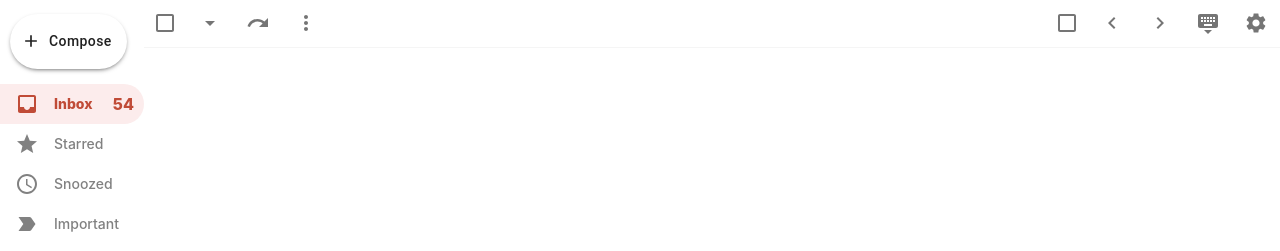
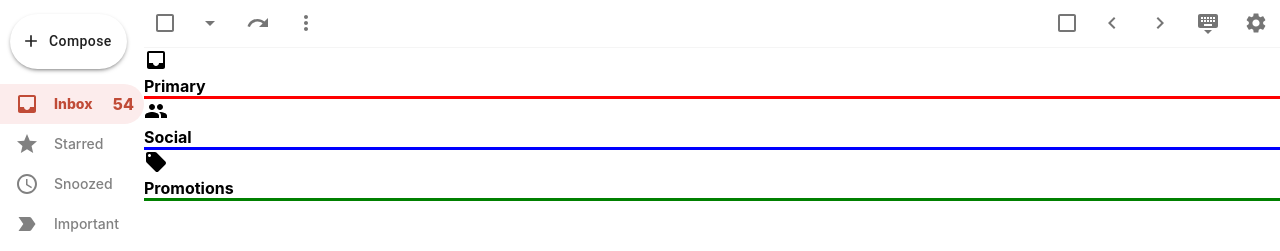
Before and after one commit to alexeiscript/gmail-clone, a React (Create React App) app: page / in a window 1280 px wide. Shown: the part 302-553 px from the top of the page. Built offline with nearby package versions, Linux system fonts and the light colour scheme.

Commit message:
passing section props

```diff
--- a/src/EmailList.js
+++ b/src/EmailList.js
@@ -51,7 +51,7 @@
 
       <div className="emailList_sections">
         <Section Icon={InboxIcon} title="Primary" color="red" required />
-        <Section Icon={PeopleIcon} title="Social" color="1A73E8" required />
+        <Section Icon={PeopleIcon} title="Social" color="blue" required />
         <Section Icon={LocalOfferIcon} title="Promotions" color="green" required />
       </div>
     </div>
--- a/src/Section.js
+++ b/src/Section.js
@@ -1,10 +1,16 @@
 import React from 'react'
 import './Section.css'
 
-function Section() {
+function Section({ Icon, title, color, selected }) {
   return (
-    <div className="section">
-
+    <div className={`section ${selected && 'section-selected'}`}
+      style={{
+        borderBottom: `3px solid ${color}`,
+        color: `${selected && color}`
+      }}
+    >
+      <Icon />
+      <h4>{title}</h4>
     </div>
   )
 }
```
